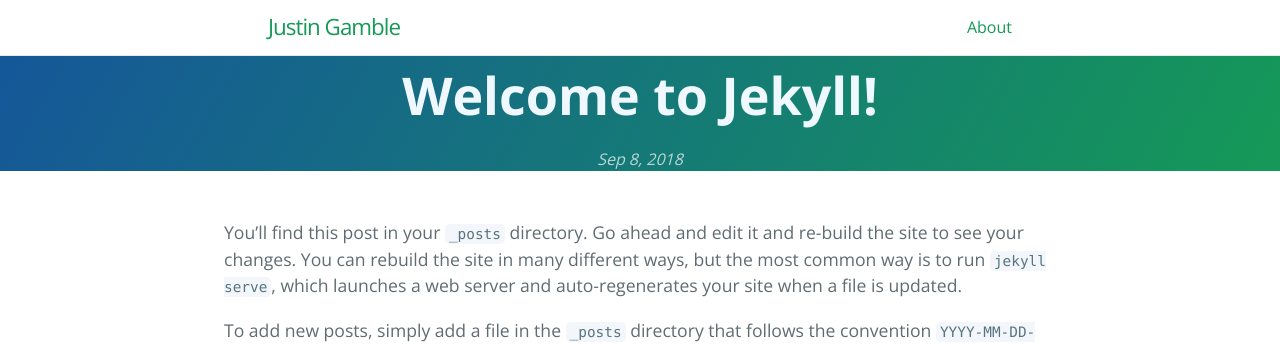
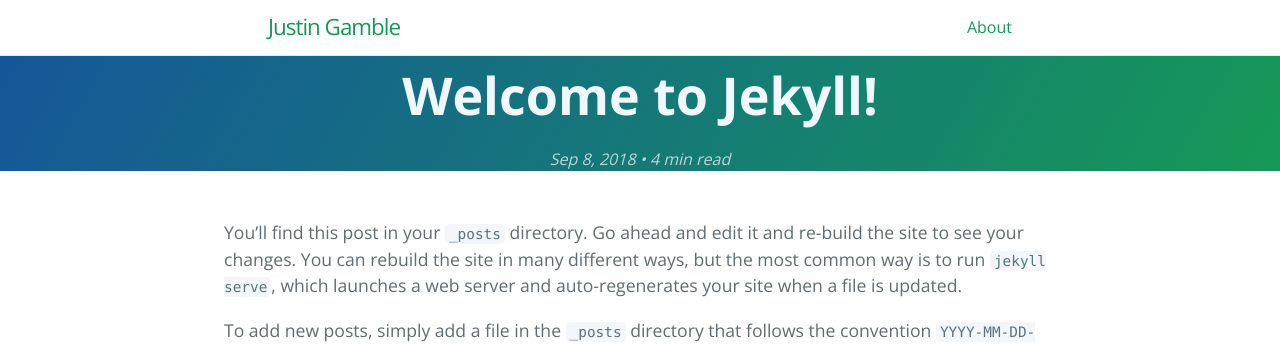
Before and after one commit to justingamble/justingamble.github.io, a Jekyll site: the page built from _posts/2018-09-08-welcome-to-jekyll.markdown, in a window 1280 px wide. Shown: the top 344 px of the page. Built offline with Jekyll 4.4.1, drawn with Linux system fonts in a browser that asks for light colours; nearby versions of some CDN libraries.

Commit message:
Added read-time to the metadata for each post

```diff
--- a/_layouts/default.html
+++ b/_layouts/default.html
@@ -88,6 +88,9 @@
           {% if page_author %}
             • <span itemprop="author" itemscope itemtype="http://schema.org/Person"><span itemprop="name">{{ page_author }}</span></span>
           {% endif %}
+          {% if page.read-minutes %}
+            • <span itemprop="read-minutes" itemscope>{{ page.read-minutes }} min read</span>
+          {% endif %}
           </h2>
         {% endif %}
         <!-- End: Post tagline -->
--- a/_layouts/home.html
+++ b/_layouts/home.html
@@ -15,8 +15,11 @@
       <li>
 
         {% assign date_format = site.cayman-blog.date_format | default: "%b %-d, %Y" %}
+        {% assign estimated_time = post.read-minutes | default: nil %}
         <span class="post-meta">{{ post.date | date: date_format }}</span>
-
+        {% if estimated_time %}
+          • <span class="post-meta">{{ estimated_time }} min read</span>
+        {% endif %}
         <h2>
           <a class="post-link" href="{{ post.url | relative_url }}" title="{{ post.title }}">{{ post.title | escape }}</a>
         </h2>
--- a/_posts/2018-09-07-hello.markdown
+++ b/_posts/2018-09-07-hello.markdown
@@ -2,6 +2,7 @@
 layout: post
 title:  "Hello World"
 date:   2018-09-07 17:08:01 -0600
+read-minutes: 10
 categories: jekyll learning
 ---
 This is a sample post.
--- a/_posts/2018-09-08-welcome-to-jekyll.markdown
+++ b/_posts/2018-09-08-welcome-to-jekyll.markdown
@@ -2,6 +2,7 @@
 layout: post
 title:  "Welcome to Jekyll!"
 date:   2018-09-08 17:08:01 -0600
+read-minutes:  4
 categories: jekyll update
 ---
 You’ll find this post in your `_posts` directory. Go ahead and edit it and re-build the site to see your changes. You can rebuild the site in many different ways, but the most common way is to run `jekyll serve`, which launches a web server and auto-regenerates your site when a file is updated.
```
